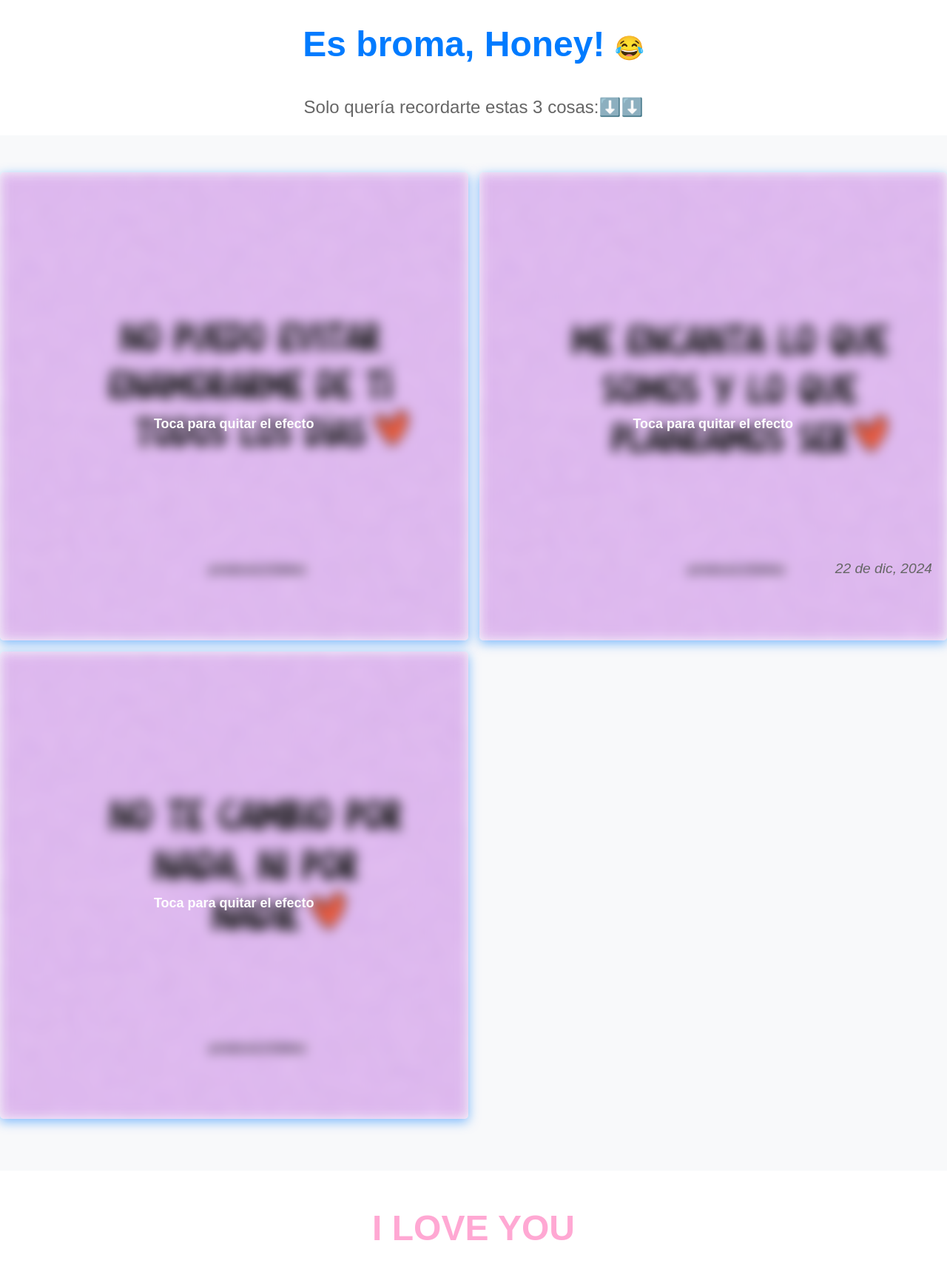
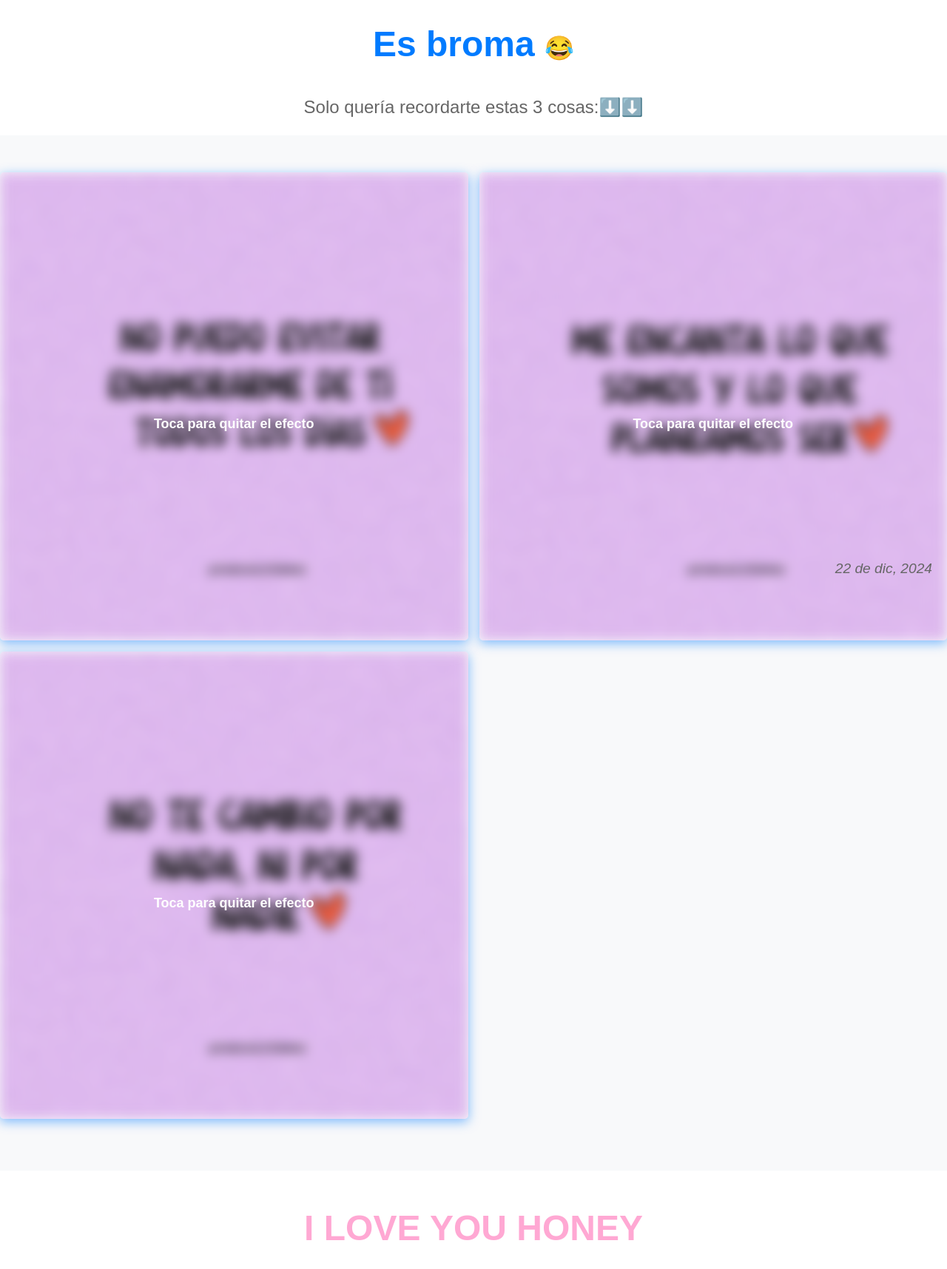
Before and after one commit to Euris23/Honey, a plain HTML site: page broma.html in a window 1280 px wide. Shown: the whole page at 74% size. Drawn offline with Linux system fonts and the light colour scheme.

Commit message:
broma.html

```diff
--- a/broma.html
+++ b/broma.html
@@ -155,7 +155,7 @@
     </style>
 </head>
 <body>
-    <h1>Es broma, Honey! <span class="emoji">😂</span></h1>
+    <h1>Es broma <span class="emoji">😂</span></h1>
     <p>Solo quería recordarte estas 3 cosas:⬇️⬇️ </p>
 
     <!-- Galería de imágenes -->
@@ -178,7 +178,7 @@
 
     <!-- Texto I LOVE YOU parpadeante con corazones flotantes -->
     <div class="love-text">
-        I LOVE YOU
+        I LOVE YOU HONEY
     </div>
 
     <!-- Fecha -->
```
